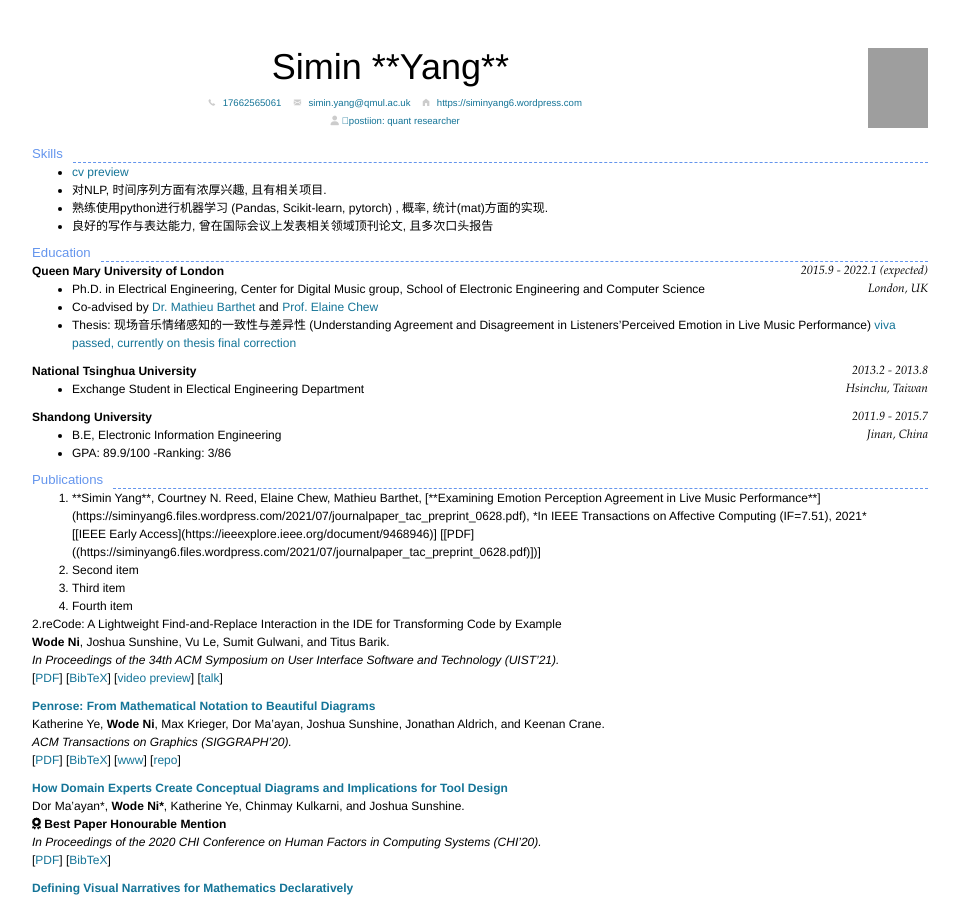
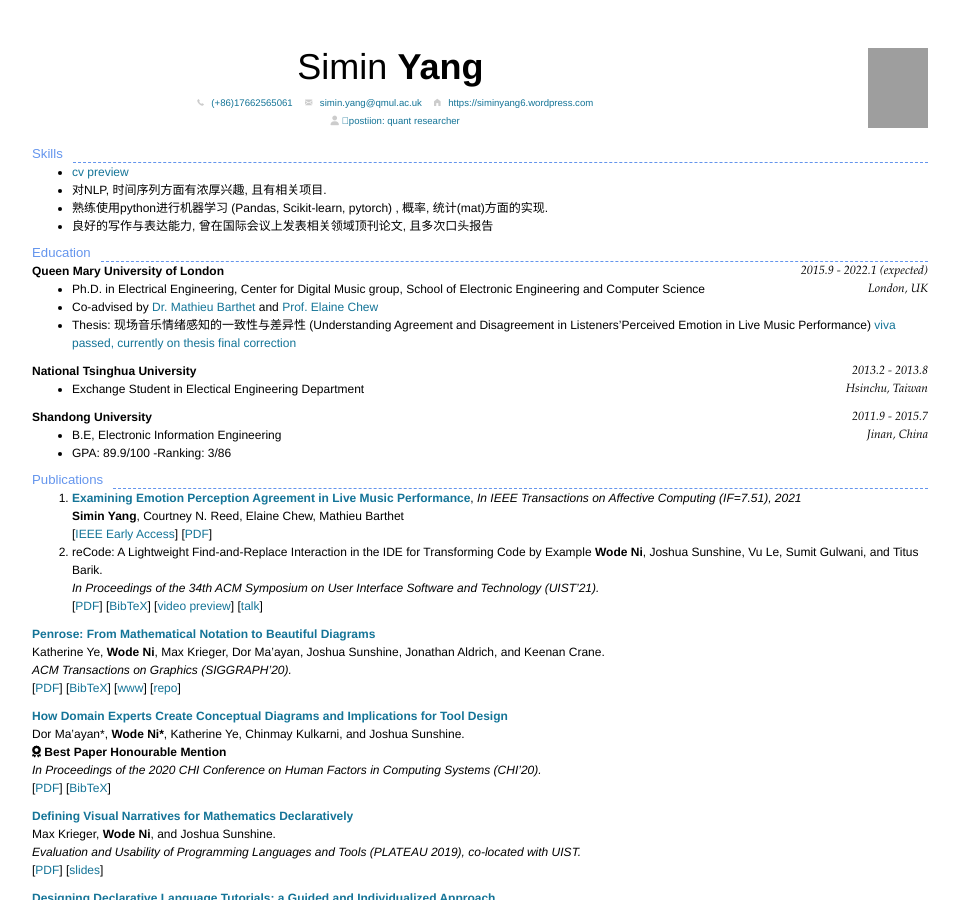
Before and after one commit to skybay7/markdown_cv2021, a Jekyll site: the page built from index.md, in a window 1280 px wide and 900 px high. Shown: the whole window, without its empty margins (160-1119 px from the left). Built offline with Jekyll 4.4.1, drawn with Linux system fonts in a browser that asks for light colours; nearby versions of some CDN libraries; grey boxes are pictures that could not be loaded.

Commit message:
content change

```diff
--- a/index.md
+++ b/index.md
@@ -8,13 +8,13 @@ title: simin
     <div style="width:80%; display:inline-block;vertical-align: top;">
         <div style="text-align:center">
             <h3 style="font-size: 36px">
-            Simin **Yang**
+            Simin <strong>Yang</strong>
             </h3>
             <br>
         </div>
         <div id="contact-info">
             <i class="fi-telephone" style="margin-left:1em"></i>
-            <a href="#" style="margin-left:0.5em">17662565061</a>
+            <a href="#" style="margin-left:0.5em">(+86)17662565061</a>
             <i class="fi-mail" style="margin-left:1em"></i>
             <a href="#" style="margin-left:0.5em"> simin.yang@qmul.ac.uk</a>
             <i class="fi-home" style="margin-left:1em"></i>
@@ -67,18 +67,12 @@ Jinan, China
 
 
 ## Publications
-<ol>
-  <li>**Simin Yang**, Courtney N. Reed, Elaine Chew, Mathieu Barthet, [**Examining Emotion Perception Agreement in Live Music Performance**](https://siminyang6.files.wordpress.com/2021/07/journalpaper_tac_preprint_0628.pdf), *In IEEE Transactions on Affective Computing (IF=7.51), 2021*<br>
-[[IEEE Early Access](https://ieeexplore.ieee.org/document/9468946)] [[PDF]((https://siminyang6.files.wordpress.com/2021/07/journalpaper_tac_preprint_0628.pdf)])]</li>
-  <li>Second item</li>
-  <li>Third item</li>
-  <li>Fourth item</li>
-</ol>
 
+1. [**Examining Emotion Perception Agreement in Live Music Performance**](https://siminyang6.files.wordpress.com/2021/07/journalpaper_tac_preprint_0628.pdf), *In IEEE Transactions on Affective Computing (IF=7.51), 2021* <br>
+**Simin Yang**, Courtney N. Reed, Elaine Chew, Mathieu Barthet <br>
+[[IEEE Early Access](https://ieeexplore.ieee.org/document/9468946)] [[PDF]((https://siminyang6.files.wordpress.com/2021/07/journalpaper_tac_preprint_0628.pdf)])]
 
-2.reCode: A Lightweight Find-and-Replace Interaction in the IDE for Transforming Code by Example
-
-
+2. reCode: A Lightweight Find-and-Replace Interaction in the IDE for Transforming Code by Example
 **Wode Ni**, Joshua Sunshine, Vu Le, Sumit Gulwani, and Titus Barik.<br>
 _In Proceedings of the 34th ACM Symposium on User Interface Software and Technology (UIST'21)._ <br>
 [[PDF]({{ page.homepage.url }}/assets/uist-21-recode.pdf)]
```
Also changed, not shown: 1 other file.
